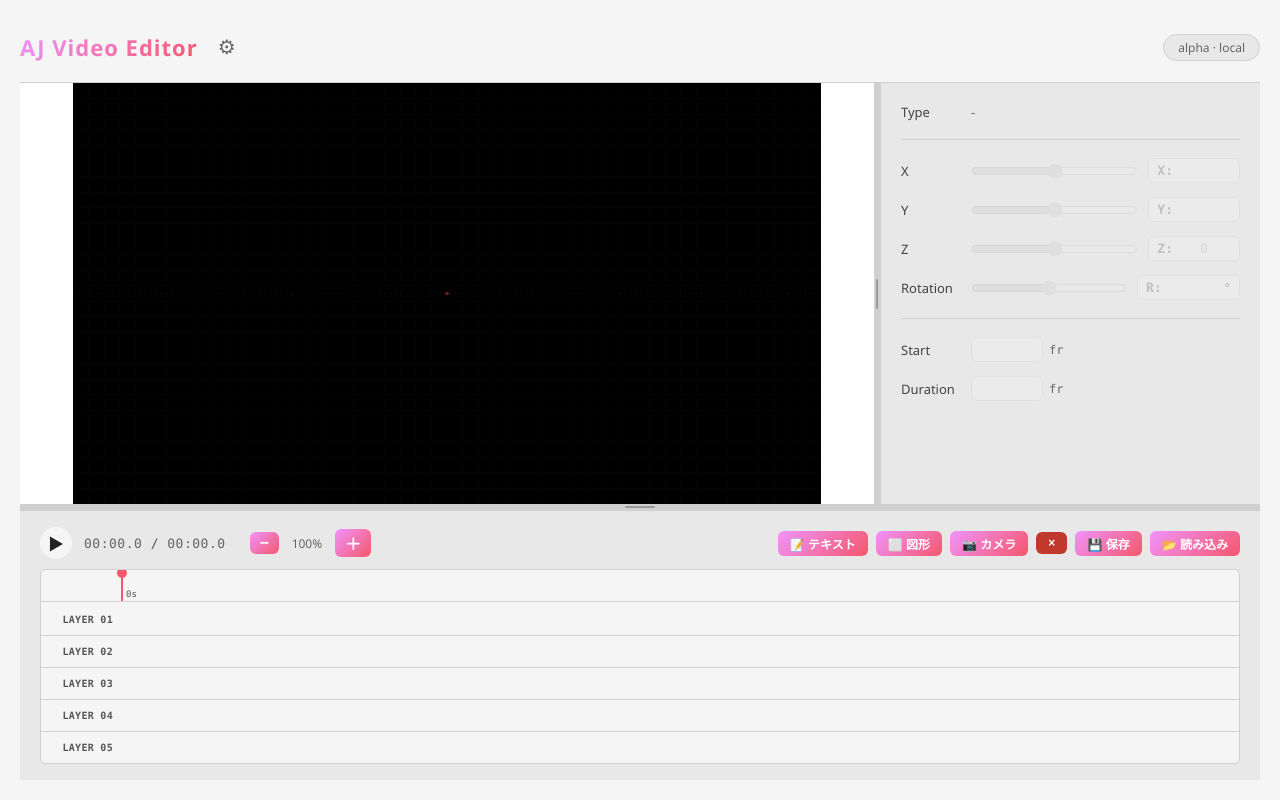
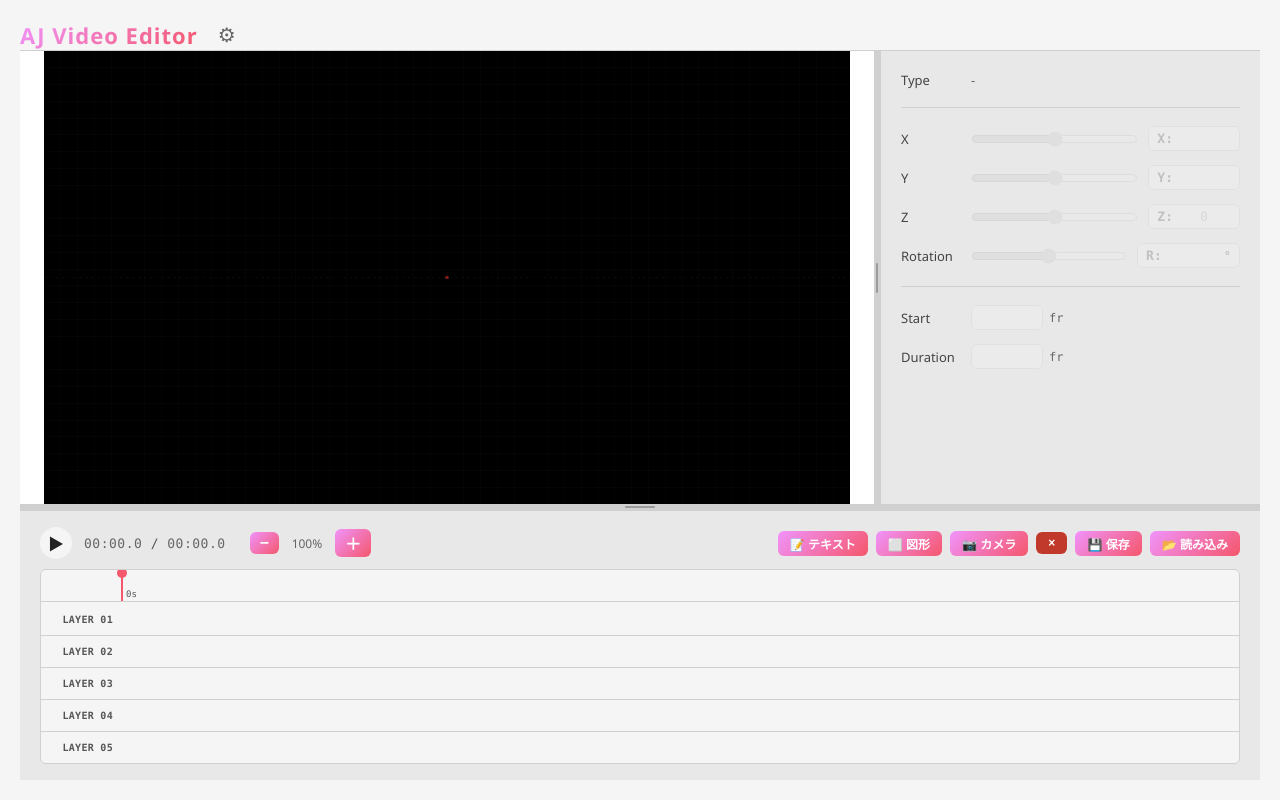
Before and after one commit to ajinor1/aj-videditor, a website: page index.html in a window 1280 px wide. Drawn offline with Linux system fonts and the light colour scheme; a script that the page names is missing; a web font is replaced by a local one.

Commit message:
上の方のたぶんヘッダーってやつをちっちゃくした。

```diff
--- a/index.html
+++ b/index.html
@@ -52,7 +52,7 @@
             display: flex;
             justify-content: space-between;
             align-items: center;
-            padding: 12px 0 20px;
+            padding: 0px 0 0px;
             border-bottom: 1px solid var(--border-color);
             flex-shrink: 0;
         }
@@ -1110,7 +1110,6 @@
                 <h1>AJ Video Editor</h1>
                 <button class="settings-toggle" id="settingsToggle" title="Settings">⚙</button>
             </div>
-            <span class="badge">alpha · local</span>
         </header>
 
         <!-- ★ 設定オーバーレイ（タブ分割） ★ -->
```
